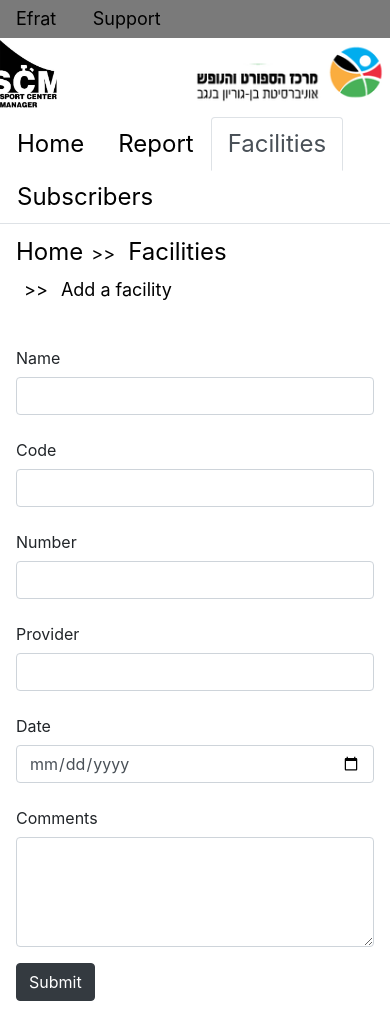
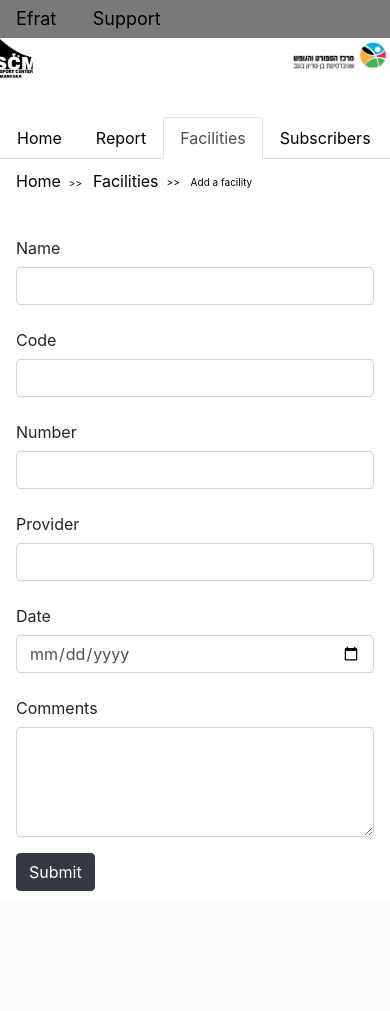
Before and after one commit to tomerbar44/Distributed-Cloud-RESTful-Services-course., a PHP site: page /formLayout.html in a window 390 px wide. After the commit the page ends 891 px from the top, so only its background shows below. Run offline with PHP 8.4, Linux system fonts and the light colour scheme; some libraries are stand-ins or nearby versions; some web fonts are replaced.

Commit message:
added jQ

```diff
--- a/exercises/firstLevel/facilitysLayout.html
+++ b/exercises/firstLevel/facilitysLayout.html
@@ -21,11 +21,7 @@
                 <a class="logo2" href="#"></a>
             </section>
         </header>
-
-
-
         <nav>
-
             <ul class="nav nav-tabs">
                 <li class="nav-item">
                     <a class="nav-link" href="index.html">Home</a>
@@ -45,6 +41,7 @@
             <li><a href="index.html">Home</a></li>
             <li class="currentPage">Facilities</li>
         </ul>
+
         <main>
             <section class="aerobic">
                 <div class="facilitieLink">
--- a/exercises/firstLevel/formLayout.html
+++ b/exercises/firstLevel/formLayout.html
@@ -20,10 +20,7 @@
                 <a class="logo1" href="#"></a>
                 <a class="logo2" href="#"></a>
             </section>
-
         </header>
-
-
         <nav>
             <ul class="nav nav-tabs">
                 <li class="nav-item">
@@ -46,11 +43,8 @@
             <li><a href="facilitysLayout.html">Facilities</a></li>
             <li class="currentPage">Add a facility</li>
         </ul>
-
-
-
         <main>
-            <form action="includes/get_params_login.php" method="GET">
+            <form action="includes/get_params_login.php" method="GET" id="target">
                 <div class="form-group row">
                     <label class="col-sm-2 col-form-label">Name</label>
                     <div class="col-sm-10">
@@ -87,14 +81,16 @@
                         <textarea class="form-control" name="comments" rows="4"></textarea>
                     </div>
                 </div>
-                <button class="btn btn-dark" " type="submit ">Submit</button>
-
+                <input type="submit" class="btn btn-dark">
 
             </form>
         </main>
 
 
     </div>
+    <script src="https://cdnjs.cloudflare.com/ajax/libs/jquery/3.4.1/jquery.min.js"></script>
+    <script src="https://code.jquery.com/jquery-1.10.2.js"></script>
+    <script src="includes/jQalert.js "></script>
 
 </body>
 
--- /dev/null
+++ b/exercises/firstLevel/includes/jQalert.js
@@ -0,0 +1,18 @@
+$("document").ready(function() {
+    var arrInput = [];
+    arrInput = $('input');
+    $("form").submit(function(event) {
+        if (arrInput.val() === "ccc") {
+            alert("dsdsdds");
+        }
+        if (arrInput.values() === "") {
+
+            alert("ddddddddd");
+
+        }
+
+        alert("no fill");
+        event.preventDefault();
+    });
+
+});
--- a/exercises/firstLevel/includes/style.css
+++ b/exercises/firstLevel/includes/style.css
@@ -203,3 +203,25 @@ li a {
 
 
 /*-------Media Query-------*/
+
+@media only screen and (max-width: 481px) {
+    aside {
+        display: none;
+    }
+    #facilityLayout main {
+        width: 100%;
+    }
+    li a {
+        font-size: 16px;
+    }
+    .logoSection .logo1 {
+        height: 40px;
+    }
+    .logoSection .logo2 {
+        height: 40px;
+        width: 100px;
+    }
+    ul.breadcrumb li {
+        font-size: 10px;
+    }
+}
--- a/exercises/firstLevel/index.html
+++ b/exercises/firstLevel/index.html
@@ -22,6 +22,7 @@
         </header>
 
         <nav>
+
             <ul class="nav nav-tabs">
                 <li class="nav-item">
                     <a class="nav-link active" href="index.html">Home</a>
@@ -36,6 +37,7 @@
                     <a class="nav-link" href="#">Subscribers</a>
                 </li>
             </ul>
+
         </nav>
         <ul class="breadcrumb">
             <li class="currentPage">Home</li>
```
